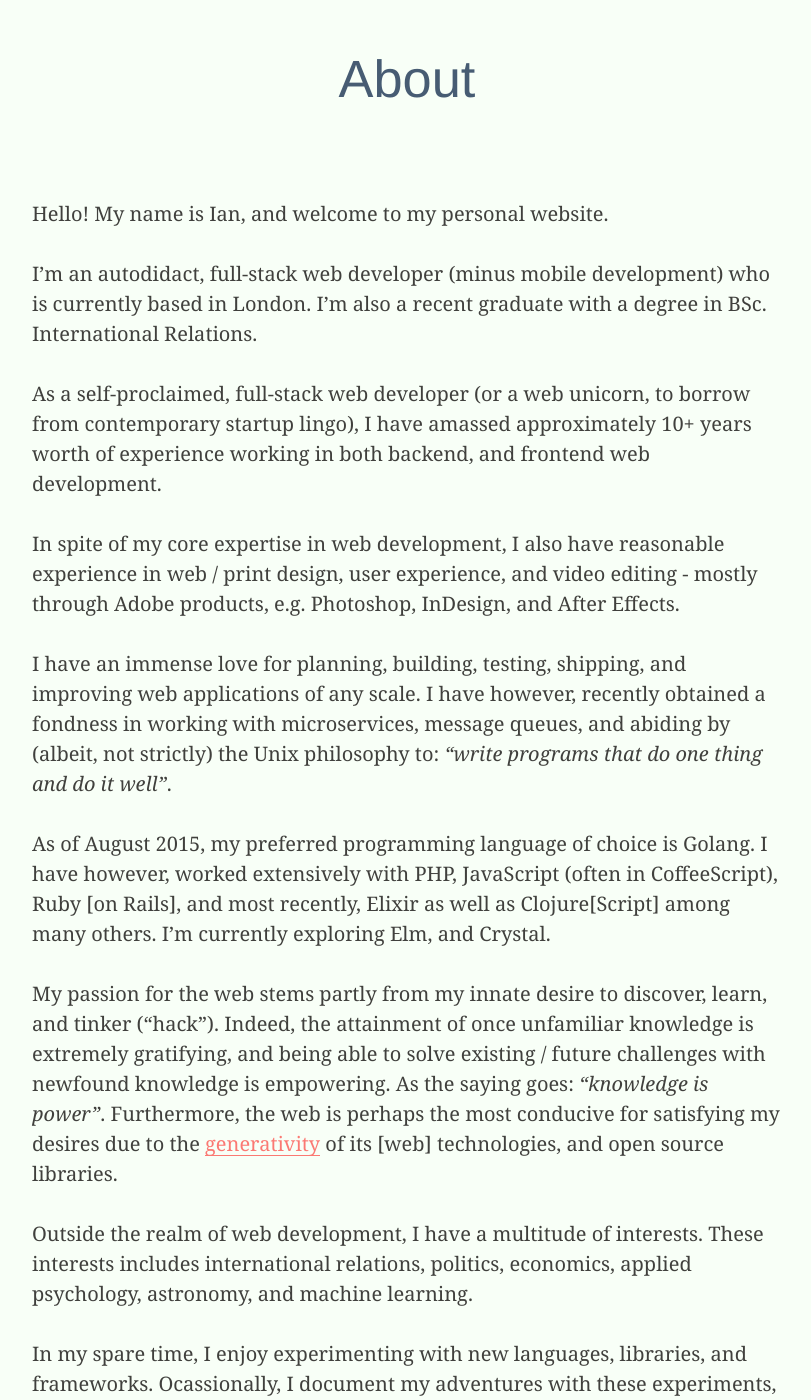
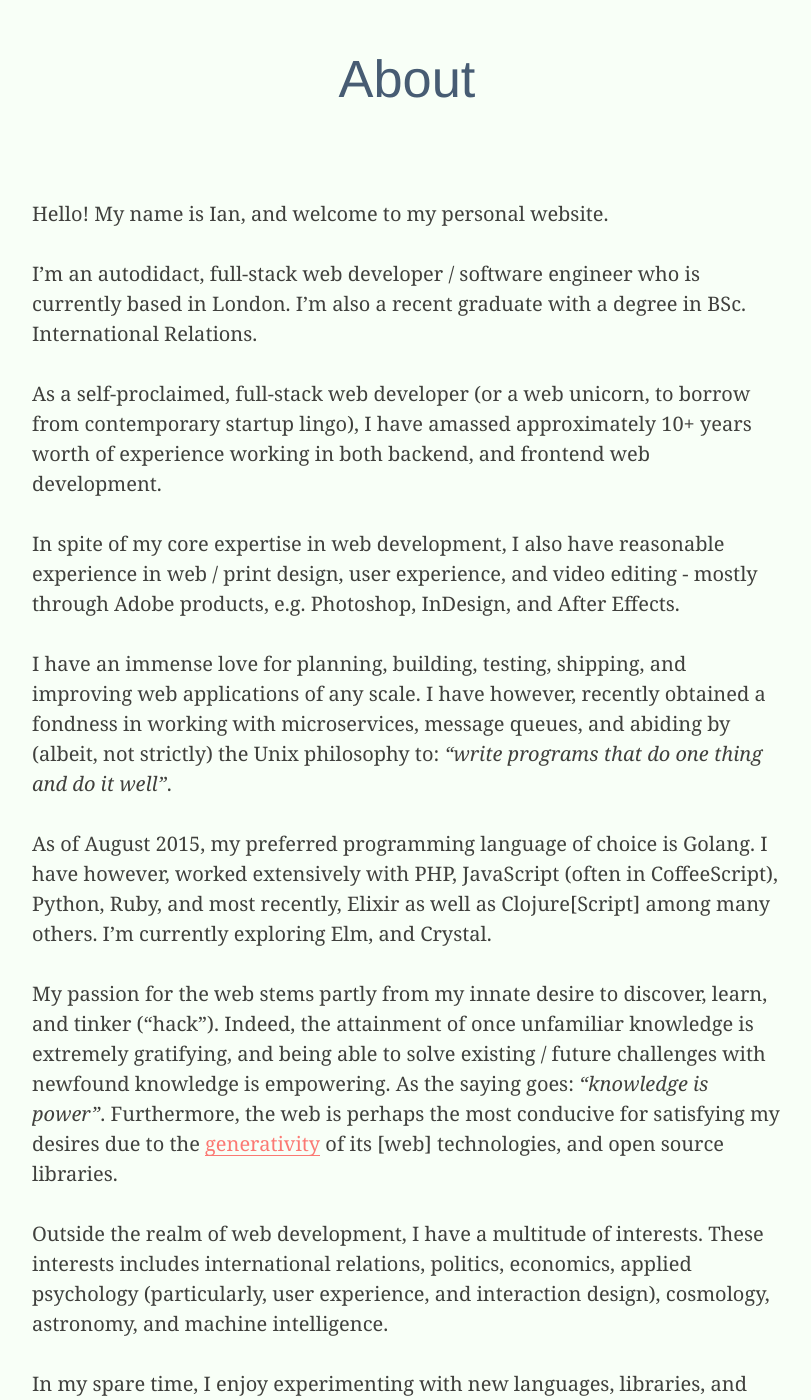
Before and after one commit to MrSaints/www-jekyll.fyianlai.com, a Jekyll site: the page built from about/index.md, in a window 1280 px wide and 1400 px high, scrolled down 251 px. Shown: the whole window, without its empty margins (233-1044 px from the left). Built offline with Jekyll 4.4.1, drawn with Linux system fonts in a browser that asks for light colours; nearby versions of some CDN libraries.

Commit message:
Update personal statement / description
- Python, eww
- Clean up

```diff
--- a/_config.yml
+++ b/_config.yml
@@ -1,6 +1,6 @@
 # Metadata
 title: "Ian Lai"
-description: "Words from an autodidact, full-stack web developer (minus mobile development) who is currently based in London."
+description: "Words from an autodidact, full-stack web developer / software engineer who is currently based in London."
 url: "https://www.fyianlai.com"
 repository: "https://github.com/MrSaints/www.fyianlai.com"
 analytics_id: "UA-5243796-6"
--- a/_includes/header.html
+++ b/_includes/header.html
@@ -1,5 +1,5 @@
 <!doctype html>
-<html class="no-js" lang="en">
+<html lang="en">
 
 <head>
     <meta charset="utf-8">
--- a/about/index.md
+++ b/about/index.md
@@ -4,7 +4,7 @@ title: About
 
 Hello! My name is Ian, and welcome to my personal website.
 
-I'm an autodidact, full-stack web developer (minus mobile development) who is currently based in London. I'm also a recent graduate with a degree in BSc. International Relations.
+I'm an autodidact, full-stack web developer / software engineer who is currently based in London. I'm also a recent graduate with a degree in BSc. International Relations.
 
 As a self-proclaimed, full-stack web developer (or a web unicorn, to borrow from contemporary startup lingo), I have amassed approximately 10+ years worth of experience working in both backend, and frontend web development.
 
@@ -12,11 +12,11 @@ In spite of my core expertise in web development, I also have reasonable experie
 
 I have an immense love for planning, building, testing, shipping, and improving web applications of any scale. I have however, recently obtained a fondness in working with microservices, message queues, and abiding by (albeit, not strictly) the Unix philosophy to: _"write programs that do one thing and do it well"_.
 
-As of August 2015, my preferred programming language of choice is Golang. I have however, worked extensively with PHP, JavaScript (often in CoffeeScript), Ruby [on Rails], and most recently, Elixir as well as Clojure[Script] among many others. I'm currently exploring Elm, and Crystal.
+As of August 2015, my preferred programming language of choice is Golang. I have however, worked extensively with PHP, JavaScript (often in CoffeeScript), Python, Ruby, and most recently, Elixir as well as Clojure[Script] among many others. I'm currently exploring Elm, and Crystal.
 
 My passion for the web stems partly from my innate desire to discover, learn, and tinker ("hack"). Indeed, the attainment of once unfamiliar knowledge is extremely gratifying, and being able to solve existing / future challenges with newfound knowledge is empowering. As the saying goes: _"knowledge is power"_. Furthermore, the web is perhaps the most conducive for satisfying my desires due to the [generativity](http://papers.ssrn.com/sol3/papers.cfm?abstract_id=847124) of its [web] technologies, and open source libraries.
 
-Outside the realm of web development, I have a multitude of interests. These interests includes international relations, politics, economics, applied psychology, astronomy, and machine learning.
+Outside the realm of web development, I have a multitude of interests. These interests includes international relations, politics, economics, applied psychology (particularly, user experience, and interaction design), cosmology, astronomy, and machine intelligence.
 
 In my spare time, I enjoy experimenting with new languages, libraries, and frameworks. Ocassionally, I document my adventures with these experiments, and blog about other musings. I also frequent Hacker News, Designer News, and Dribbble for daily news, and inspiration through the [Panda Chrome app](http://usepanda.com/).
 
```
